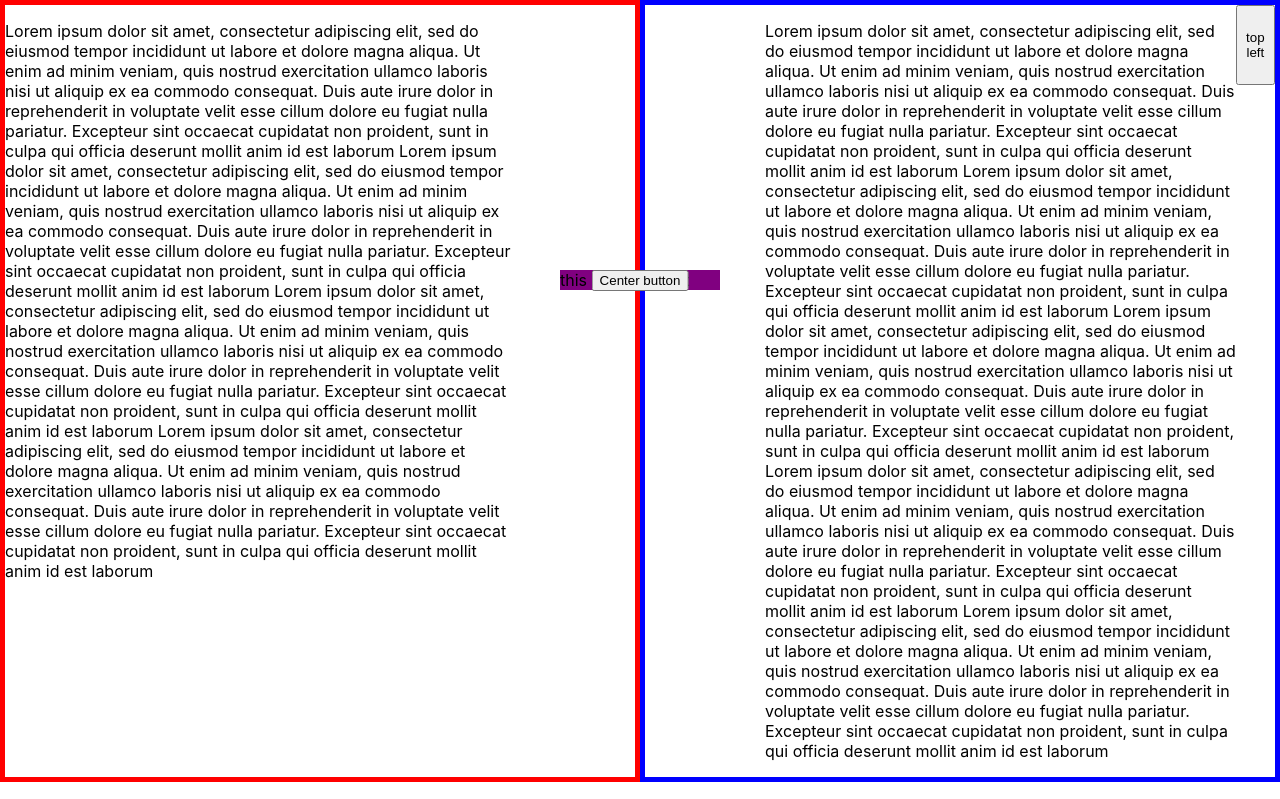
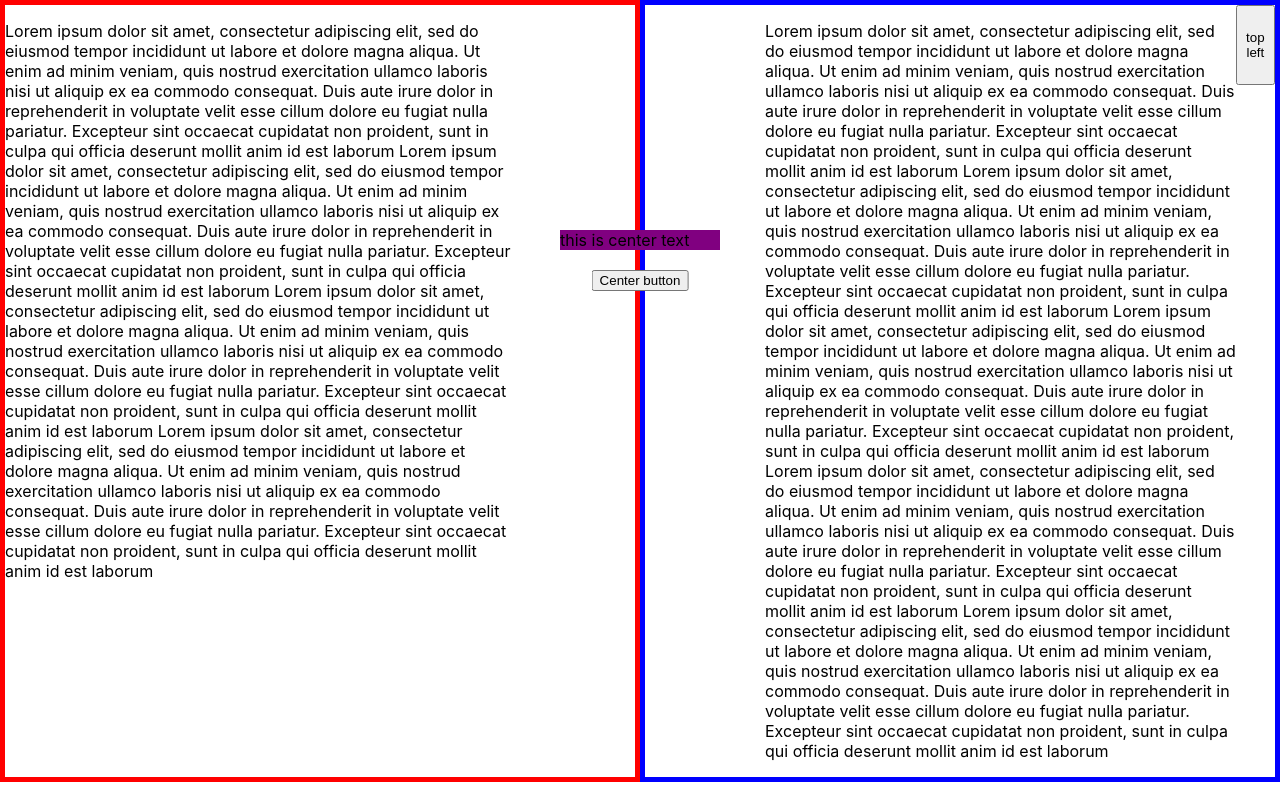
Before and after one commit to GoranAviani/screen_layout_exercise_react_1, a React (Create React App) app: page / in a window 1280 px wide. Shown: the top 799 px of the page. Built offline with nearby package versions, Linux system fonts and the light colour scheme.

Commit message:
screen_layout_exercise_react_1

```diff
--- a/src/components/LandingPage.css
+++ b/src/components/LandingPage.css
@@ -36,8 +36,7 @@
     position: absolute;
     left: 50%;
     transform: translateX(-50%);
-
-
+    margin-bottom: 10vh;
     width: 20vh;
     background: purple;
 }
```
